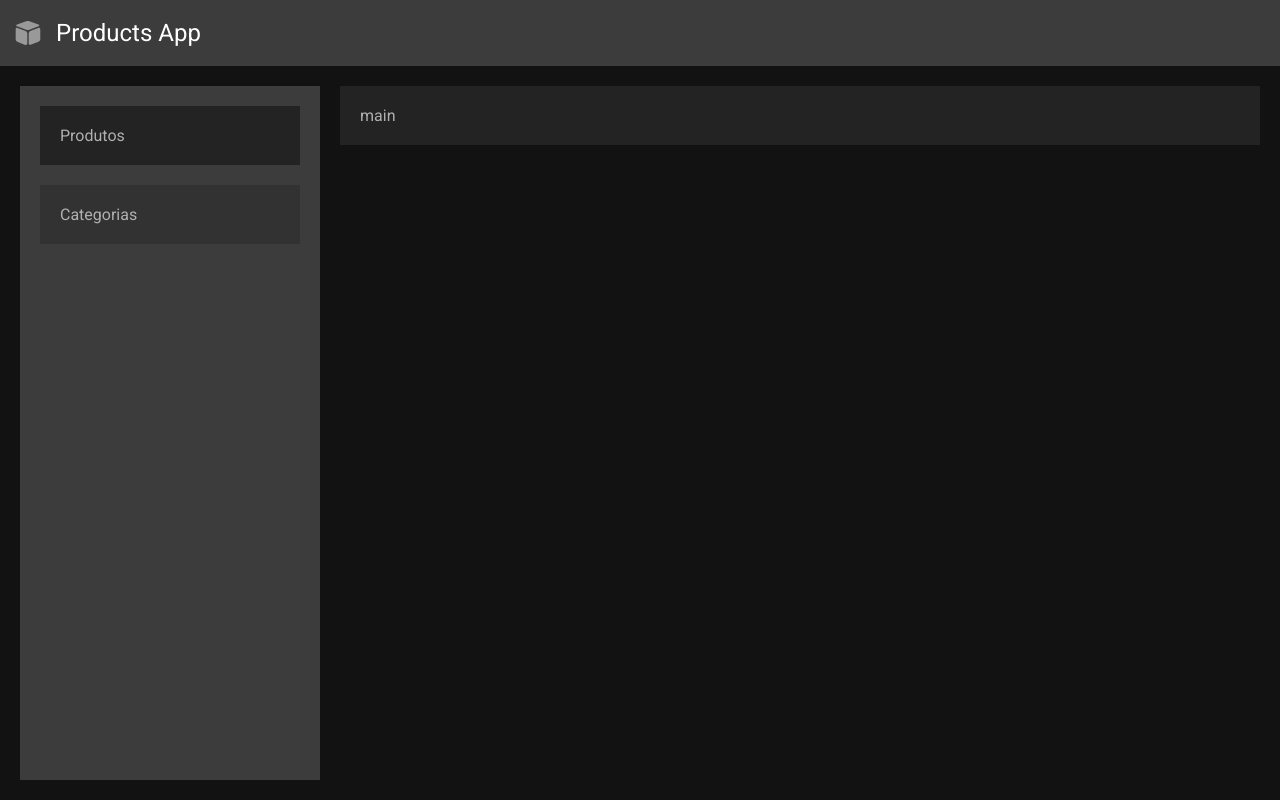
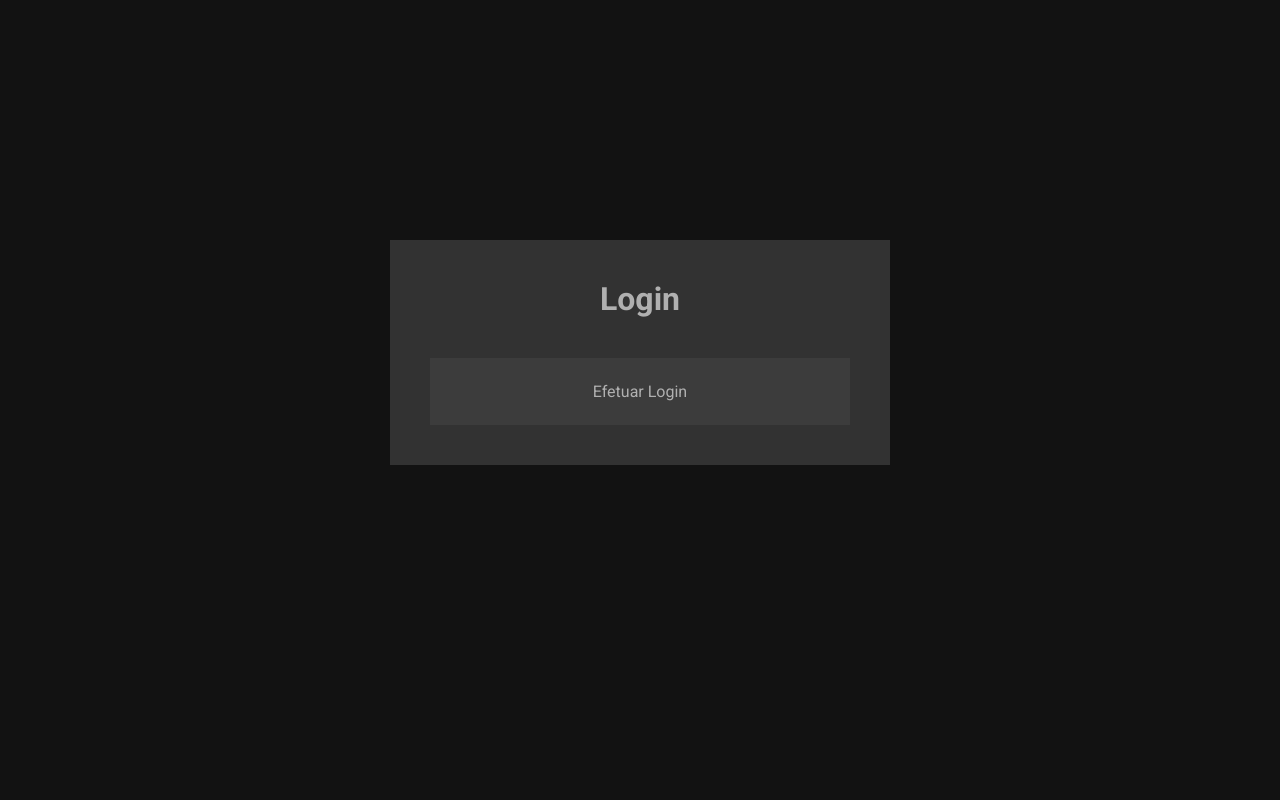
Before and after one commit to tfsantosbr/react-sample-app, a React (Vite) app: page / in a window 1280 px wide. Built offline with nearby package versions, Linux system fonts and the light colour scheme.

Commit message:
add tela de login

```diff
--- a/src/App.tsx
+++ b/src/App.tsx
@@ -1,18 +1,6 @@
 import "./assets/global.css";
-import styles from "./App.module.css";
-
-import { Header } from "./components/Header";
-import { Sidebar } from "./components/Sidebar";
-import { Content } from "./components/Content";
+import { Login } from "./components/Login";
 
 export function App() {
-  return (
-    <>
-      <Header />
-      <div className={styles.wrapper}>
-        <Sidebar />
-        <Content />
-      </div>
-    </>
-  );
+  return <Login />;
 }
--- a/src/components/Content.tsx
+++ b/src/components/Content.tsx
@@ -1,3 +1,3 @@
 export function Content() {
-  return <main>main</main>;
+  return <main>Main Content</main>;
 }
--- a/src/components/Header.tsx
+++ b/src/components/Header.tsx
@@ -1,11 +1,11 @@
-import styles from './Header.module.css';
-import productsAppLogo from '../assets/products-app-logo.svg';
+import styles from "./Header.module.css";
+import productsAppLogo from "../assets/products-app-logo.svg";
 
 export function Header() {
   return (
     <header className={styles.header}>
       <img src={productsAppLogo} alt="Products App Logo" />
-      <h1>Products App</h1>
+      <h1>Gerenciados de Produtos</h1>
     </header>
-  )
+  );
 }
--- /dev/null
+++ b/src/components/Login.module.css
@@ -0,0 +1,20 @@
+.login {
+  background-color: var(--gray-700);
+  width: 500px;
+  margin: 30vh auto 0 auto;
+  padding: 2.5rem;
+  text-align: center;
+}
+
+.login a {
+  display: block;
+  margin-top: 2.5rem;
+  padding: 1.5rem;
+  text-decoration: none;
+  color: var(--gray-200);
+  background-color: var(--gray-600);
+}
+
+.login a:hover {
+  background-color: var(--gray-800);
+}
--- /dev/null
+++ b/src/components/Login.tsx
@@ -0,0 +1,10 @@
+import styles from "./Login.module.css";
+
+export function Login() {
+  return (
+    <div className={styles.login}>
+      <h1>Login</h1>
+      <a href="#">Efetuar Login</a>
+    </div>
+  );
+}
```
Also changed, not shown: src/components/Dashboard.tsx (added, +17 -0 lines), src/components/Dashboard.module.css (renamed from src/App.module.css).
